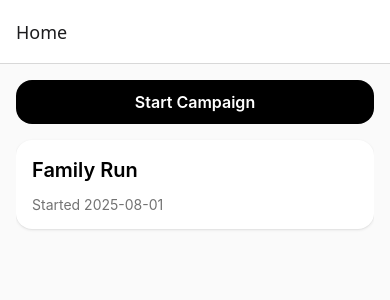
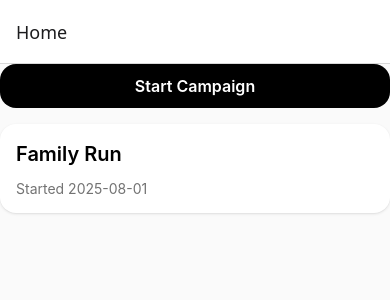
Before and after one commit to dzrust/dorfromantik_bg_helper, a React Native app: screen / in a window 390 px wide. Shown: the top 300 px of the page. Built offline with nearby package versions, Linux system fonts and the light colour scheme.

Commit message:
feat: update the pages to use the new components

```diff
--- a/App.tsx
+++ b/App.tsx
@@ -8,11 +8,16 @@
 import "./global.css";
 import { useColorScheme } from "react-native";
 import { Navigation } from "./src/navigation";
+import { ToastProvider } from "./src";
 
 function App() {
   const isDarkMode = useColorScheme() === "dark";
 
-  return <Navigation />;
+  return (
+    <ToastProvider>
+      <Navigation />
+    </ToastProvider>
+  );
 }
 
 export default App;
--- a/src/pages/CampaignDetail.tsx
+++ b/src/pages/CampaignDetail.tsx
@@ -1,9 +1,10 @@
 import { Button } from "../components/ui/Button";
 import { Card, CardTitle } from "../components/ui/Card";
 import React from "react";
-import { View, Text, FlatList } from "react-native";
+import { Text, FlatList } from "react-native";
 import { useNavigation, type StaticScreenProps } from "@react-navigation/native";
 import { ROUTES } from "../models/route";
+import { Page } from "../components/ui/Page";
 
 type Props = StaticScreenProps<{
   id: string;
@@ -15,7 +16,7 @@ export default function CampaignDetail({ route }: Props) {
   const { id } = route.params;
   const navigation = useNavigation<any>();
   return (
-    <View className="flex-1 bg-neutral-50 p-4">
+    <Page>
       <Button onPress={() => navigation.navigate(ROUTES.SESSION, { campaignId: id })}>Start Session</Button>
       <FlatList
         data={sessions}
@@ -28,6 +29,6 @@ export default function CampaignDetail({ route }: Props) {
           </Card>
         )}
       />
-    </View>
+    </Page>
   );
 }
--- a/src/pages/CampaignList.tsx
+++ b/src/pages/CampaignList.tsx
@@ -2,15 +2,16 @@ import { useNavigation } from "@react-navigation/native";
 import { Button } from "../components/ui/Button";
 import { Card, CardTitle, CardSection } from "../components/ui/Card";
 import React from "react";
-import { View, FlatList, Pressable, Text } from "react-native";
+import { FlatList, Pressable, Text } from "react-native";
 import { ROUTES } from "../models/route";
+import { Page } from "../components/ui/Page";
 
 const campaigns = [{ id: "1", name: "Family Run", startDate: "2025-08-01" }];
 
 export default function CampaignList() {
   const navigation = useNavigation<any>();
   return (
-    <View className="flex-1 bg-neutral-50 p-4">
+    <Page>
       <Button onPress={() => navigation.navigate(ROUTES.NEW)}>Start Campaign</Button>
       <FlatList
         data={campaigns}
@@ -26,6 +27,6 @@ export default function CampaignList() {
           </Pressable>
         )}
       />
-    </View>
+    </Page>
   );
 }
--- a/src/pages/EditSession.tsx
+++ b/src/pages/EditSession.tsx
@@ -1,8 +1,9 @@
 import { Card, CardTitle, CardSection } from "../components/ui/Card";
 import React from "react";
-import { View, Text } from "react-native";
+import { Text } from "react-native";
 import { Button } from "../components/ui/Button";
 import { useNavigation, type StaticScreenProps } from "@react-navigation/native";
+import { Page } from "../components/ui/Page";
 
 type Props = StaticScreenProps<{
   id: string;
@@ -12,7 +13,7 @@ export default function EditSession({ route }: Props) {
   const { id } = route.params;
   const navigation = useNavigation<any>();
   return (
-    <View className="flex-1 bg-neutral-50 p-4">
+    <Page>
       <Card>
         <CardTitle>Edit Session {id}</CardTitle>
         <CardSection>
@@ -20,6 +21,6 @@ export default function EditSession({ route }: Props) {
         </CardSection>
         <Button onPress={() => navigation.goBack()}>Done</Button>
       </Card>
-    </View>
+    </Page>
   );
 }
--- a/src/pages/EndSession.tsx
+++ b/src/pages/EndSession.tsx
@@ -2,9 +2,9 @@ import { Button } from "../components/ui/Button";
 import { Card, CardSection, CardTitle } from "../components/ui/Card";
 import { Input } from "../components/ui/Input";
 import React, { useState } from "react";
-import { View } from "react-native";
 import { useNavigation, type StaticScreenProps } from "@react-navigation/native";
 import { ROUTES } from "../models/route";
+import { Page } from "../components/ui/Page";
 
 type Props = StaticScreenProps<{
   campaignId: string;
@@ -17,7 +17,7 @@ export default function EndSession({ route }: Props) {
   const [longest, setLongest] = useState({ railroad: "", river: "" });
 
   return (
-    <View className="flex-1 bg-neutral-50 p-4">
+    <Page>
       <Card>
         <CardTitle>Scoring</CardTitle>
         <CardSection>
@@ -41,6 +41,6 @@ export default function EndSession({ route }: Props) {
         </CardSection>
         <Button onPress={() => navigation.navigate(ROUTES.DETAILS, { id: campaignId })}>Save</Button>
       </Card>
-    </View>
+    </Page>
   );
 }
--- a/src/pages/PlaySession.tsx
+++ b/src/pages/PlaySession.tsx
@@ -3,9 +3,10 @@ import { Button } from "../components/ui/Button";
 import { Card, CardSection, CardTitle } from "../components/ui/Card";
 import { Select } from "../components/ui/Select";
 import React, { useState } from "react";
-import { View, Text, FlatList } from "react-native";
+import { Text, FlatList } from "react-native";
 import type { StaticScreenProps } from "@react-navigation/native";
 import { ROUTES } from "../models/route";
+import { Page } from "../components/ui/Page";
 
 type Props = StaticScreenProps<{
   campaignId: string;
@@ -17,7 +18,7 @@ export default function PlaySession({ route }: Props) {
   const [tilesInPlay, setTilesInPlay] = useState<any[]>([]);
 
   return (
-    <View className="flex-1 bg-neutral-50 p-4">
+    <Page>
       <Card>
         <CardTitle>Tiles In Play</CardTitle>
         <FlatList
@@ -45,6 +46,6 @@ export default function PlaySession({ route }: Props) {
         />
       </Card>
       <Button onPress={() => navigation.navigate(ROUTES.SCORE, { campaignId })}>End Session</Button>
-    </View>
+    </Page>
   );
 }
```
